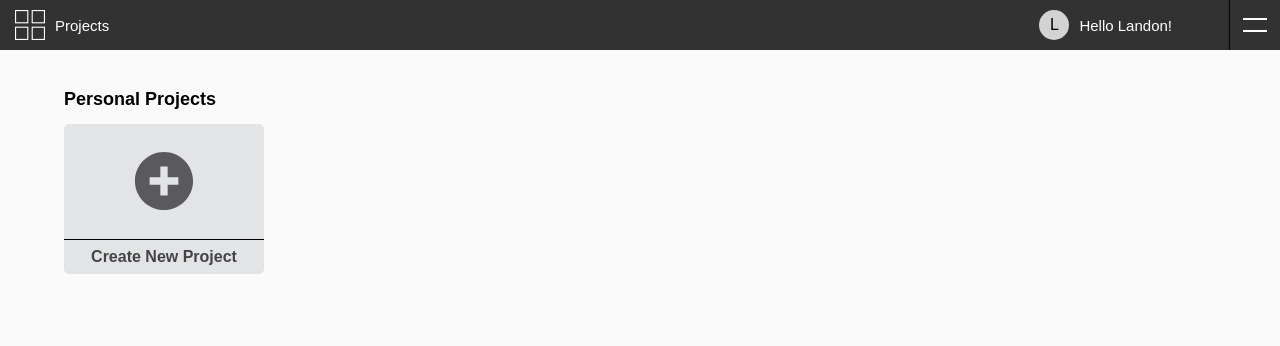
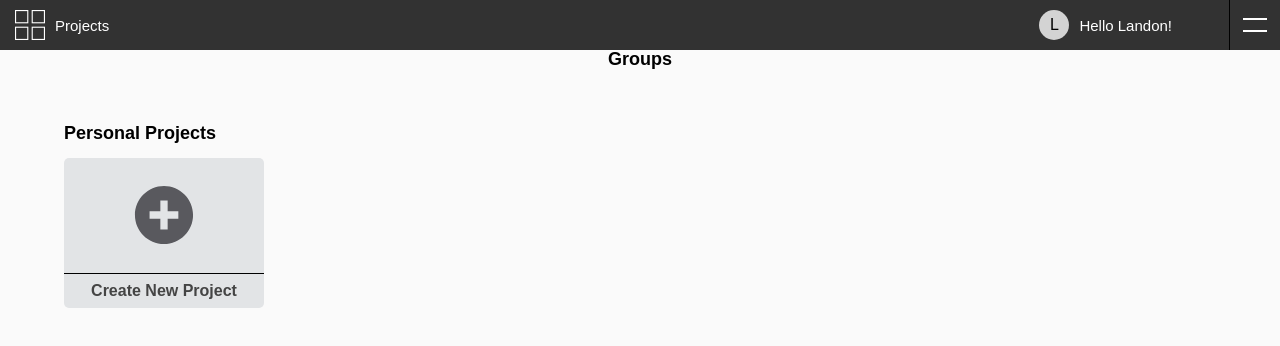
Before and after one commit to landonwjohnson/Appr, a React app: page /dashboard in a window 1280 px wide. Shown: the top 346 px of the page. Built offline with nearby package versions, Linux system fonts and the light colour scheme.

Commit message:
set scaffolding for the dashboard endpoint

```diff
--- a/src/components/content/Dashboard/Dashboard.js
+++ b/src/components/content/Dashboard/Dashboard.js
@@ -6,23 +6,32 @@ import addIcon from '../../../img/icons/add-icon.svg';
 import Header from '../../Header/Header'
 
 class Dashboard extends Component {
+	constructor(props) {
+		super(props);
+		this.state = {};
+	}
+
 	render() {
+
 		return (
 			<div>
 				<Header />
 				<div className="dashboard-container">
+					<div className="group-list-container">
+						<label className="dash-section-title">Groups</label>
+						<ul className="groups-list">
+
+							{/* groups render here */}
+							{/* create a group renders here */}
+
+						</ul>
+					</div>
 					<div className="personal-list-container">
 						<label className="dash-section-title">Personal Projects</label>
 						<ul className="projects-list">
-              {/* <li className="project-thumb">
-                  <div className="project-thumb-body">
-                      <div className="project-thumb-icon"></div>
-                  </div>
-                  <div className="project-thumb-footer">
-                      <label>Houser</label>
-                  </div>
-              </li>
-               */}
+
+							{/* projects render here */}
+
 							<Link to="/ideas">
 								<li className="create-project-thumb">
 									<div className="create-project-thumb-body">
@@ -33,11 +42,10 @@ class Dashboard extends Component {
 									</div>
 								</li>
 							</Link>
+
 						</ul>
 					</div>
 				</div>
-
-
 			</div>
 
 		);
```
Lines whose indentation alone changed are shown as unchanged.
